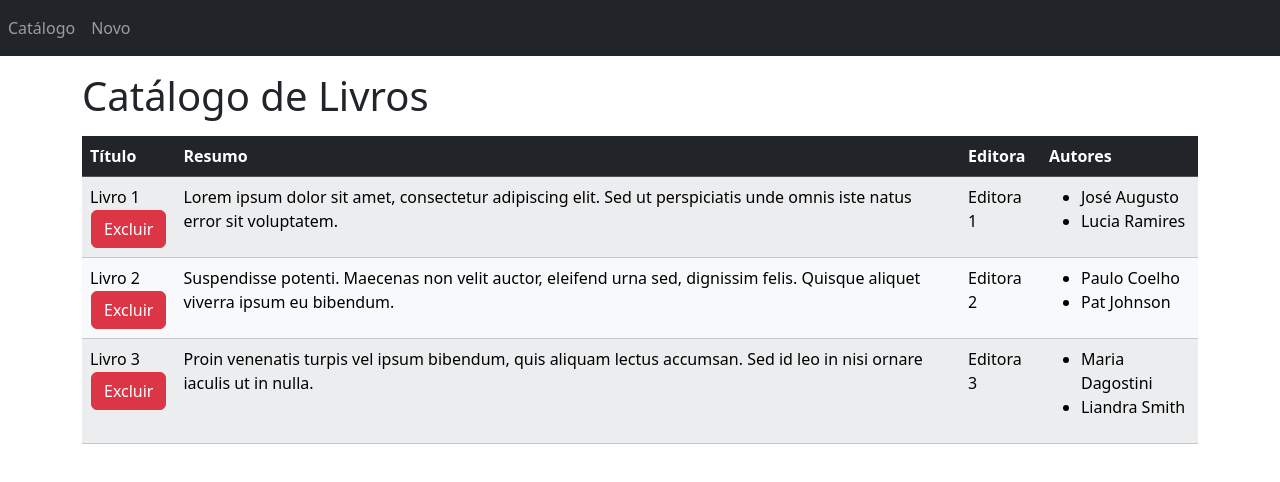
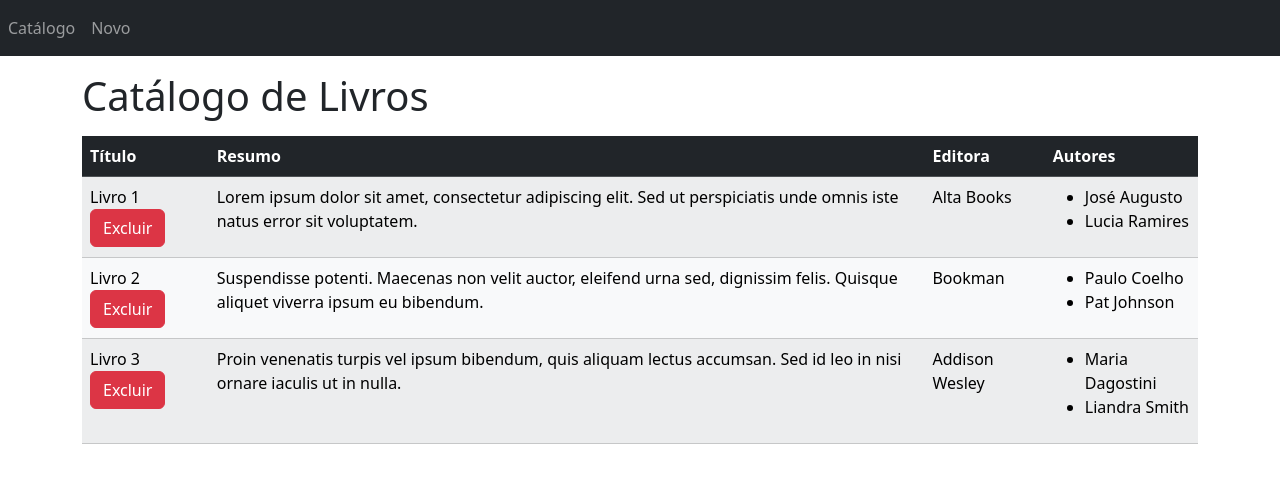
Before and after one commit to Alvimm/livros-m2n3, a React (Create React App) app in the folder livros-react/: page / in a window 1280 px wide. Shown: the top 482 px of the page. Built offline with nearby package versions, Linux system fonts and the light colour scheme.

Commit message:
refactor the code of livros-react

```diff
--- a/livros-react/src/LivroLista.tsx
+++ b/livros-react/src/LivroLista.tsx
@@ -26,10 +26,8 @@ const LinhaLivro = (props:LinhaLivroProps) => {
     <tr className='table-light'>
       <td>
         {livro.titulo}
-        <td>
         <button className='btn btn-danger' onClick={() => excluir(livro.codigo)}>Excluir</button>
         </td>
-      </td>
       <td >{livro.resumo}</td>
       <td>{nomeEditora}</td>
       <td>
--- a/livros-react/src/controle/ControleEditora.ts
+++ b/livros-react/src/controle/ControleEditora.ts
@@ -1,13 +1,11 @@
 import Editora from "../modelo/Editora";
 
 let editoras: Array<Editora> = [
-  {codEditora:1, nome:'Editora 1'},
-  {codEditora:2, nome:'Editora 2'},
-  {codEditora:3, nome:'Editora 3'}
+  {codEditora:1, nome:'Alta Books'},
+  {codEditora:2, nome:'Bookman'},
+  {codEditora:3, nome:'Addison Wesley'},
+  {codEditora:4, nome:'Pearson'}
 ]
-
-
-
 export default class ControleEditora{
   getNomeEditora(codEditora:number):string {
     const editora = editoras.filter(editora => editora.codEditora === codEditora)[0]
--- a/livros-react/src/modelo/Livro.ts
+++ b/livros-react/src/modelo/Livro.ts
@@ -1,6 +1,6 @@
 export default class Livro {
   codigo: number;
-  codEditora: number; //extends from Editora???
+  codEditora: number;
   titulo: string;
   resumo: string;
   autores: string[];
```
